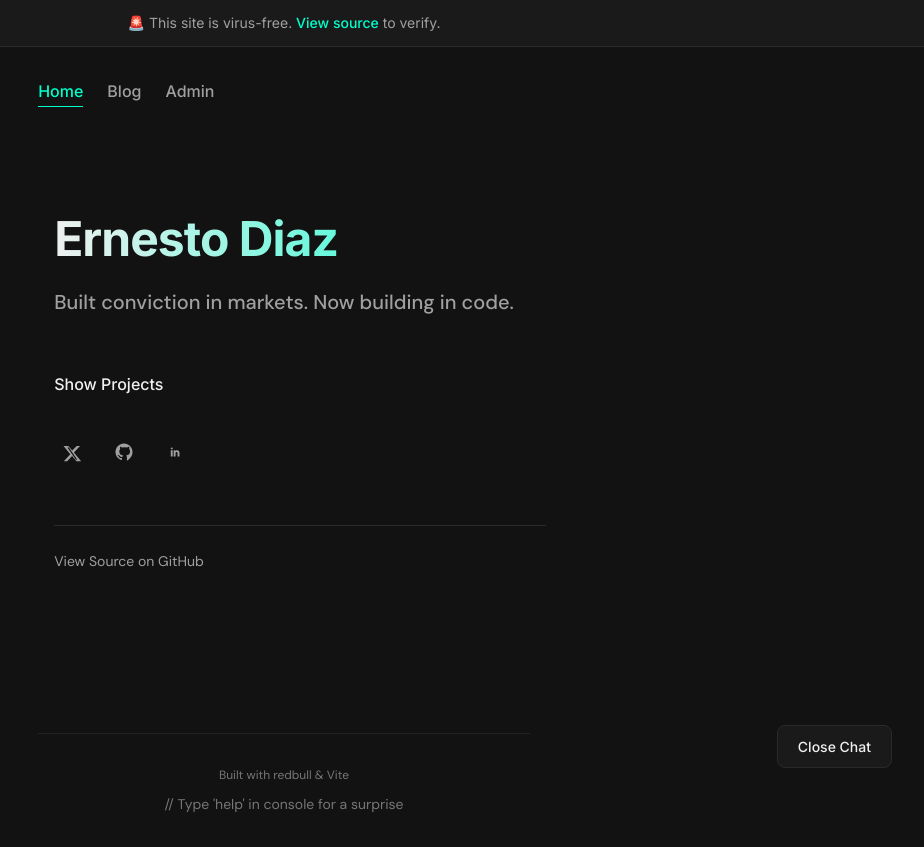
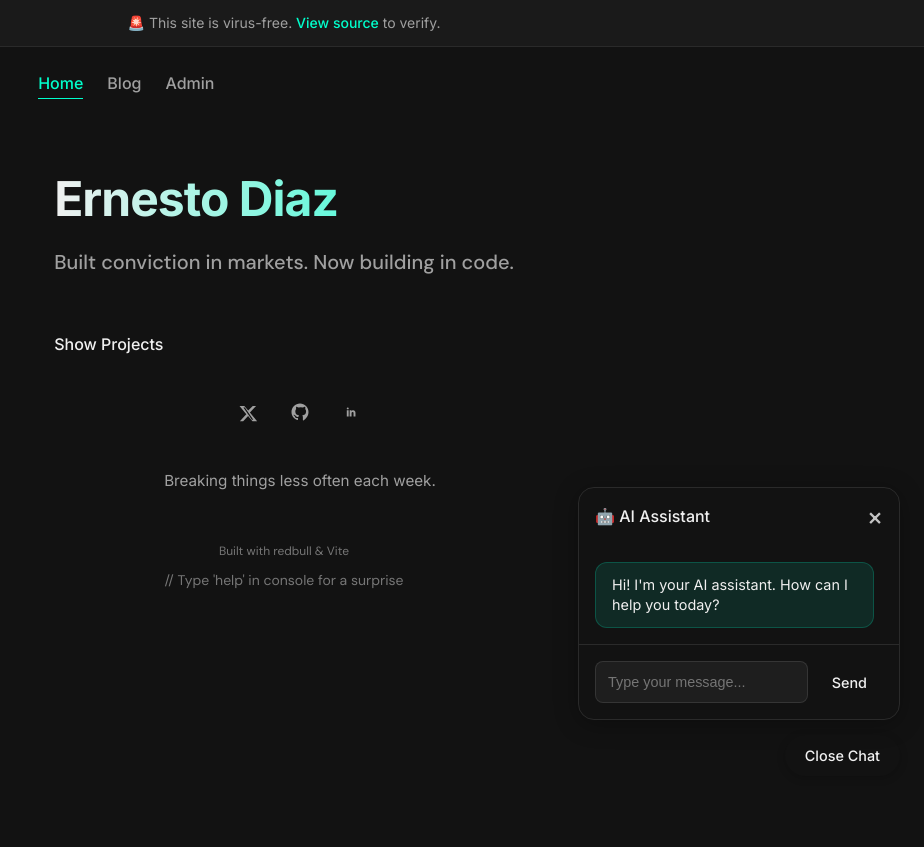
Before and after one commit to zlizzle/Personal-Website, a React (Vite) app in the folder frontend/: page / in a window 1280 px wide. Both pictures are taken after a click on the button "Open Chat". Shown: the whole page, without its empty margins (356-1280 px from the left). After the commit the page ends 800 px from the top, so only its background shows below. Built offline with nearby package versions, Linux system fonts and the light colour scheme.

Commit message:
Cleanued up leftover code and further tweaked the site

```diff
--- a/frontend/src/App.css
+++ b/frontend/src/App.css
@@ -27,17 +27,15 @@ html, body {
 .container {
   max-width: 800px;
   margin: 0 auto;
-  padding: 0 1.5rem;
-  min-height: 100vh;
-  display: flex;
-  flex-direction: column;
+  padding: 1.5rem;
+  min-height: calc(100vh - 120px); /* Account for footer */
 }
 
 /* Navigation */
 .main-nav {
   display: flex;
   gap: 1.5rem;
-  margin: 2rem 0;
+  margin-bottom: 2rem;
 }
 
 .nav-link {
@@ -154,7 +152,7 @@ button:hover, .cta:hover {
 
 /* Hero Section */
 .hero {
-  margin: 4rem 0 3rem;
+  margin-bottom: 3rem;
   text-align: left;
 }
 
@@ -240,11 +238,12 @@ button:hover, .cta:hover {
   font-size: 0.95rem;
 }
 
-/* Contact Links */
+/* Contact links and quote */
 .contact-links {
   display: flex;
   gap: 1rem;
   margin: 2rem 0;
+  justify-content: center;
 }
 
 .contact-link {
@@ -257,6 +256,15 @@ button:hover, .cta:hover {
 .contact-link:hover {
   color: var(--accent);
   transform: translateY(-2px);
+}
+
+.subtle-quote {
+  text-align: center;
+  color: var(--text-muted);
+  font-size: 0.95rem;
+  font-style: italic;
+  margin: 1rem 0;
+  font-family: var(--font-sans);
 }
 
 /* DM Line */
@@ -282,75 +290,154 @@ button:hover, .cta:hover {
 /* AI Chat Toggle */
 .ai-chat-toggle {
   position: fixed;
-  bottom: 2rem;
-  right: 2rem;
-  background: var(--surface);
-  border: 1px solid var(--border);
-  color: var(--text);
+  bottom: 1.5rem;
+  right: 1.5rem;
+  background: var(--accent-color);
+  color: var(--bg-color);
+  border: none;
   padding: 0.75rem 1.25rem;
-  border-radius: 8px;
-  font-family: var(--font-sans);
-  font-size: 0.875rem;
+  border-radius: 2rem;
+  font-size: 0.9rem;
   cursor: pointer;
-  transition: all 0.2s;
-  z-index: 100;
+  transition: all 0.2s ease;
+  z-index: 1000;
+  box-shadow: 0 2px 8px rgba(0, 0, 0, 0.2);
 }
 
 .ai-chat-toggle:hover {
-  background: var(--accent);
-  color: var(--bg);
-  border-color: var(--accent);
+  transform: translateY(-2px);
+  box-shadow: 0 4px 12px rgba(0, 0, 0, 0.3);
 }
 
 .ai-chat-widget {
   position: fixed;
-  bottom: 4rem;
-  right: 1rem;
-  width: 300px;
-  background: var(--surface);
-  border: 1px solid var(--border);
-  border-radius: 4px;
-  padding: 1rem;
-  color: var(--text);
-  font-size: 0.95rem;
-  z-index: 100;
+  bottom: 5rem;
+  right: 1.5rem;
+  width: 320px;
+  background: var(--surface-color);
+  border-radius: 1rem;
+  box-shadow: 0 4px 24px rgba(0, 0, 0, 0.3);
+  z-index: 1000;
+  display: flex;
+  flex-direction: column;
+  overflow: hidden;
+  border: 1px solid rgba(255, 255, 255, 0.1);
 }
 
 .ai-chat-header {
-  color: var(--accent);
+  padding: 1rem;
+  background: var(--accent-color);
+  color: var(--bg-color);
+  display: flex;
+  justify-content: space-between;
+  align-items: center;
   font-weight: 500;
-  margin-bottom: 0.5rem;
 }
 
-.ai-chat-msg {
-  margin: 0.5rem 0;
-  padding: 0.5rem;
-  border-radius: 4px;
+.ai-chat-close {
+  background: none;
+  border: none;
+  color: var(--bg-color);
+  font-size: 1.5rem;
+  cursor: pointer;
+  padding: 0;
+  line-height: 1;
+  opacity: 0.8;
+  transition: opacity 0.2s ease;
 }
 
-.ai-chat-msg.user {
-  background: var(--accent);
-  color: var(--bg);
+.ai-chat-close:hover {
+  opacity: 1;
 }
 
-.ai-chat-msg.ai {
-  background: var(--surface-hover);
+.ai-chat-messages {
+  padding: 1rem;
+  max-height: 300px;
+  overflow-y: auto;
+  display: flex;
+  flex-direction: column;
+  gap: 0.75rem;
+}
+
+.ai-chat-message {
+  padding: 0.75rem 1rem;
+  border-radius: 0.75rem;
+  max-width: 85%;
+  font-size: 0.9rem;
+  line-height: 1.4;
+}
+
+.ai-chat-message.ai {
+  background: rgba(0, 255, 204, 0.1);
+  align-self: flex-start;
+  border: 1px solid rgba(0, 255, 204, 0.2);
+}
+
+.ai-chat-message.user {
+  background: var(--accent-color);
+  color: var(--bg-color);
+  align-self: flex-end;
+}
+
+.ai-chat-input {
+  padding: 1rem;
+  border-top: 1px solid rgba(255, 255, 255, 0.1);
+  display: flex;
+  gap: 0.5rem;
+}
+
+.ai-chat-input input {
+  flex: 1;
+  background: rgba(255, 255, 255, 0.05);
+  border: 1px solid rgba(255, 255, 255, 0.1);
+  border-radius: 0.5rem;
+  padding: 0.75rem;
+  color: var(--text-color);
+  font-size: 0.9rem;
+}
+
+.ai-chat-input input:focus {
+  outline: none;
+  border-color: var(--accent-color);
+}
+
+.ai-chat-input button {
+  background: var(--accent-color);
+  color: var(--bg-color);
+  border: none;
+  padding: 0.75rem 1rem;
+  border-radius: 0.5rem;
+  cursor: pointer;
+  font-size: 0.9rem;
+  transition: all 0.2s ease;
+}
+
+.ai-chat-input button:hover {
+  opacity: 0.9;
+  transform: translateY(-1px);
 }
 
 /* Footer */
 footer {
-  margin-top: auto;
-  padding: 2rem 0;
+  margin-top: 2rem;
+  padding: 1rem 0;
   text-align: center;
   color: var(--text-muted);
+  font-family: var(--font-mono);
   font-size: 0.75rem;
-  border-top: 1px solid var(--border);
-  font-family: var(--font-mono);
   opacity: 0.7;
+  transition: opacity 0.2s;
 }
 
 footer:hover {
   opacity: 1;
+}
+
+footer small {
+  display: block;
+  margin-top: 0.5rem;
+  font-size: 0.875rem;
+  color: var(--text-muted);
 }
 
 /* Mobile Styles */
@@ -381,7 +468,11 @@ footer:hover {
   }
 
   .contact-links {
-    justify-content: center;
+    margin: 1.5rem 0;
+  }
+
+  .subtle-quote {
+    margin: 0.75rem 0;
   }
 
   .project-card {
@@ -390,8 +481,19 @@ footer:hover {
 
   .ai-chat-widget {
     width: calc(100% - 2rem);
-    bottom: 4rem;
+    bottom: 5rem;
     right: 1rem;
+    left: 1rem;
+  }
+
+  .ai-chat-toggle {
+    bottom: 1rem;
+    right: 1rem;
+  }
+
+  footer {
+    margin-top: 1.5rem;
+    padding: 0.75rem 0;
   }
 }
 
@@ -463,55 +565,6 @@ footer:hover {
 main {
   flex: 1;
   width: 100%;
-}
-
-/* Container */
-.container {
-  max-width: 800px;
-  margin: 0 auto;
-  padding: 0 1.5rem;
-  display: flex;
-  flex-direction: column;
-  min-height: 100vh;
-}
-
-/* Footer */
-footer {
-  margin-top: auto;
-  padding: 2rem 0;
-  text-align: center;
-  color: var(--text-muted);
-  font-family: var(--font-mono);
-  font-size: 0.75rem;
-  opacity: 0.7;
-  transition: opacity 0.2s;
-}
-
-footer:hover {
-  opacity: 1;
-}
-
-footer small {
-  display: block;
-  margin-top: 0.5rem;
-  font-size: 0.875rem;
-  color: var(--text-muted);
-}
-
-/* Mobile styles */
-@media (max-width: 768px) {
-  .console-intro pre {
-    font-size: 1rem;
-    padding: 0.75rem;
-  }
-
-  .container {
-    padding: 0 1rem;
-  }
-
-  footer {
-    padding: 1.5rem 0;
-  }
 }
 
 /* Home page */
--- a/frontend/src/App.jsx
+++ b/frontend/src/App.jsx
@@ -11,6 +11,9 @@ function App() {
   const [showConsole, setShowConsole] = useState(true);
   const [consoleText, setConsoleText] = useState('');
   const [showAIChat, setShowAIChat] = useState(false);
+  const [chatMessages, setChatMessages] = useState([
+    { role: 'ai', content: 'Hi! I\'m your AI assistant. How can I help you today?' }
+  ]);
 
   useEffect(() => {
     const text = 'const identity = "Ernesto Diaz";';
@@ -26,6 +29,46 @@ function App() {
     }, 100);
     return () => clearInterval(timer);
   }, []);
+
+  // Console easter egg
+  useEffect(() => {
+    const handleConsoleInput = (e) => {
+      if (e.key === 'Enter' && e.target.value.toLowerCase() === 'help') {
+        console.log('%c👋 Hey there!', 'color: #00ffcc; font-size: 20px; font-weight: bold;');
+        console.log('%cThanks for checking out the console!', 'color: #f0f0f0; font-size: 16px;');
+        console.log('%cTry typing "about" for more info.', 'color: #00ffcc; font-size: 14px;');
+        e.target.value = '';
+      } else if (e.key === 'Enter' && e.target.value.toLowerCase() === 'about') {
+        console.log('%cAbout this site:', 'color: #00ffcc; font-size: 16px; font-weight: bold;');
+        console.log('%cBuilt with React + Vite', 'color: #f0f0f0;');
+        console.log('%cBackend: FastAPI + SQLite', 'color: #f0f0f0;');
+        console.log('%cDeployed on Vercel + Render', 'color: #f0f0f0;');
+        e.target.value = '';
+      }
+    };
+
+    window.addEventListener('keydown', handleConsoleInput);
+    return () => window.removeEventListener('keydown', handleConsoleInput);
+  }, []);
+
+  const handleAIChat = async (message) => {
+    // Add user message
+    setChatMessages(prev => [...prev, { role: 'user', content: message }]);
+
+    try {
+      // Simulate AI response (replace with actual API call)
+      const response = await new Promise(resolve =>
+        setTimeout(() => resolve('I\'m a simple AI chat widget. In a real implementation, I would connect to an AI service.'), 1000)
+      );
+
+      setChatMessages(prev => [...prev, { role: 'ai', content: response }]);
+    } catch (error) {
+      setChatMessages(prev => [...prev, {
+        role: 'ai',
+        content: 'Sorry, I encountered an error. Please try again later.'
+      }]);
+    }
+  };
 
   return (
     <Router>
@@ -66,6 +109,7 @@ function App() {
           </footer>
         </div>
 
+        {/* AI Chat Widget */}
         <button
           className="ai-chat-toggle"
           onClick={() => setShowAIChat(!showAIChat)}
@@ -73,6 +117,47 @@ function App() {
         >
           {showAIChat ? 'Close Chat' : 'Open Chat'}
         </button>
+
+        {showAIChat && (
+          <div className="ai-chat-widget">
+            <div className="ai-chat-header">
+              <span>🤖 AI Assistant</span>
+              <button
+                className="ai-chat-close"
+                onClick={() => setShowAIChat(false)}
+                aria-label="Close chat"
+              >
+                ×
+              </button>
+            </div>
+            <div className="ai-chat-messages">
+              {chatMessages.map((msg, i) => (
+                <div key={i} className={`ai-chat-message ${msg.role}`}>
+                  {msg.content}
+                </div>
+              ))}
+            </div>
+            <form
+              className="ai-chat-input"
+              onSubmit={(e) => {
+                e.preventDefault();
+                const input = e.target.elements.message;
+                if (input.value.trim()) {
+                  handleAIChat(input.value);
+                  input.value = '';
+                }
+              }}
+            >
+              <input
+                type="text"
+                name="message"
+                placeholder="Type your message..."
+                aria-label="Chat message"
+              />
+              <button type="submit" aria-label="Send message">Send</button>
+            </form>
+          </div>
+        )}
       </div>
     </Router>
   );
--- a/frontend/src/pages/Home.jsx
+++ b/frontend/src/pages/Home.jsx
@@ -54,11 +54,9 @@ function Home() {
         </a>
       </div>
 
-      {/* DM line */}
-      <div className="dm-line">
-        <a href="https://github.com/zlizzle/Personal-Website" target="_blank" rel="noopener noreferrer" aria-label="View Source on GitHub">
-          View Source on GitHub
-        </a>
+      {/* Subtle quote */}
+      <div className="subtle-quote">
+        Breaking things less often each week.
       </div>
     </div>
   );
```
